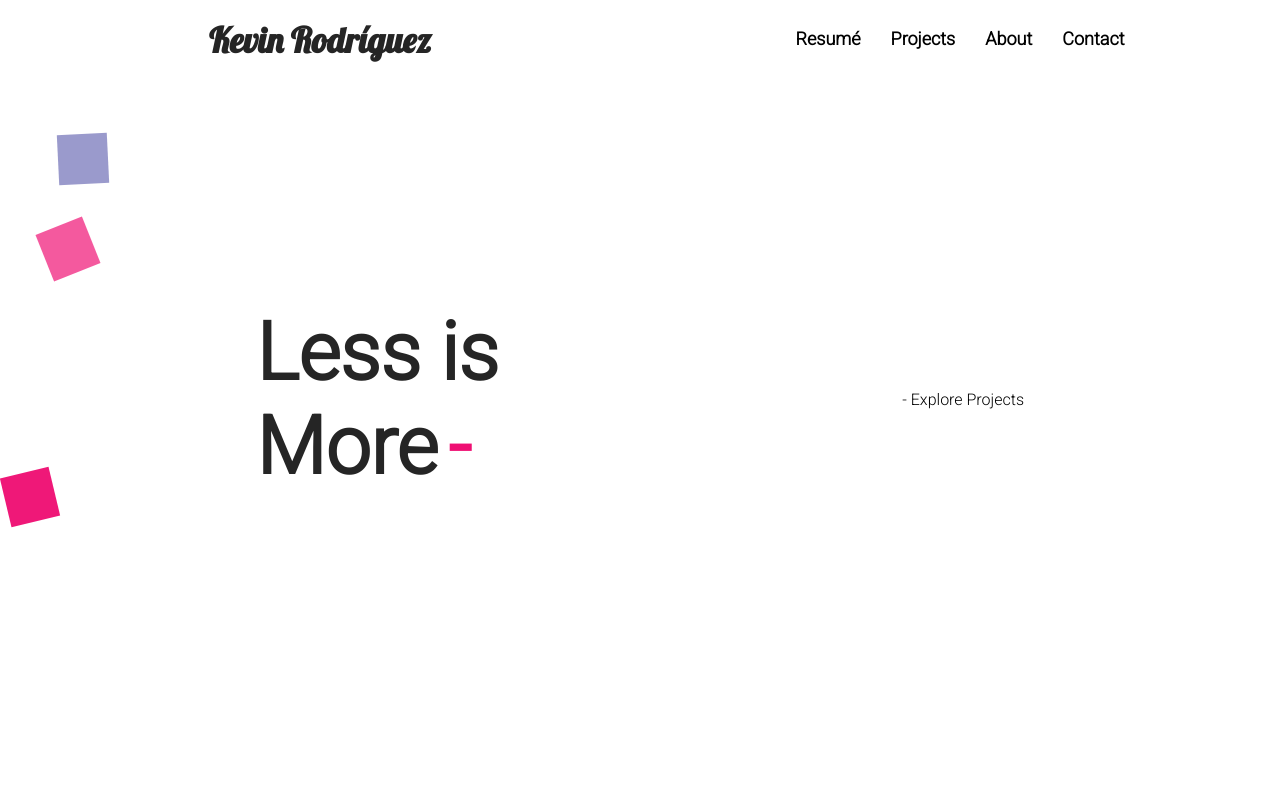
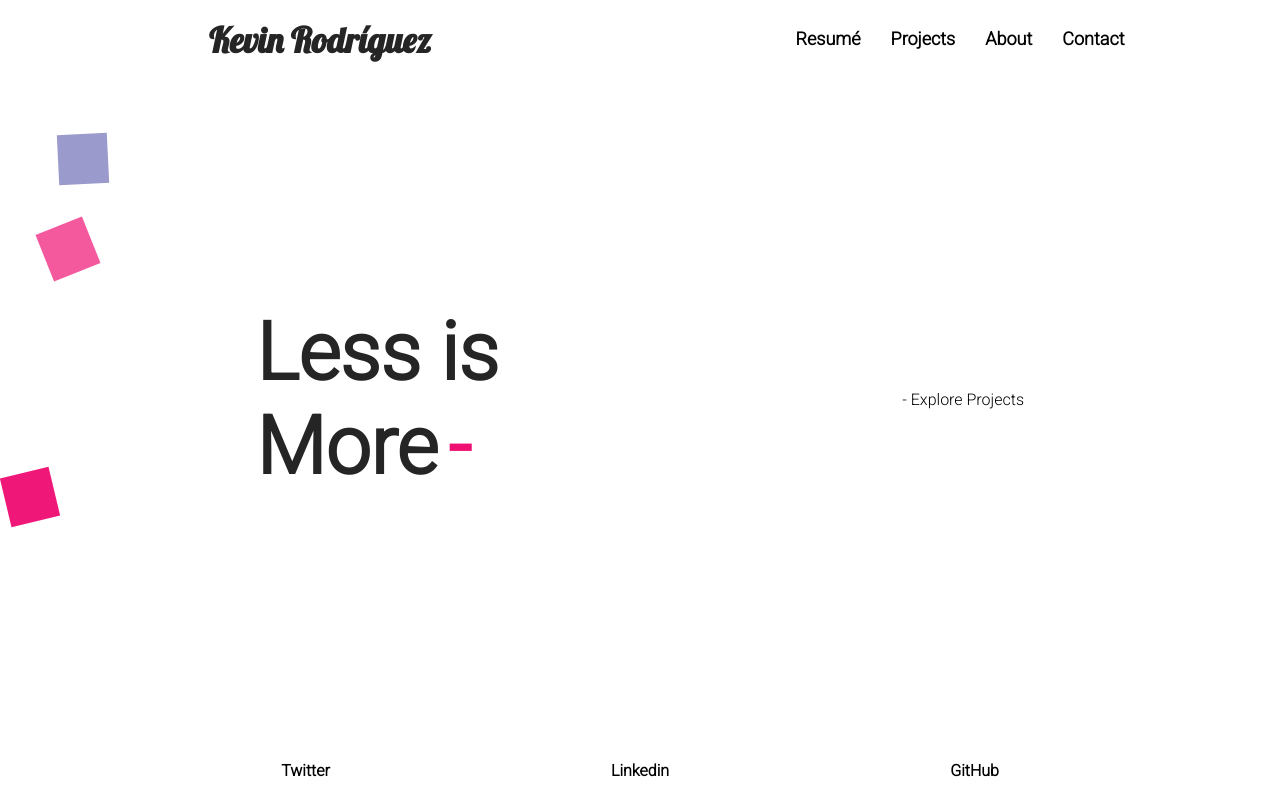
Before and after one commit to KevinIsYi/Portfolio, a React (Create React App) app: page / in a window 1280 px wide. Built offline with nearby package versions, Linux system fonts and the light colour scheme.

Commit message:
Added footer

```diff
--- /dev/null
+++ b/src/components/Footer/Footer.js
@@ -0,0 +1,11 @@
+import './footer.css';
+
+export const Footer = () => {
+    return (
+        <footer className="footer">
+            <a className="roboto bold" target="_blank" href="https://twitter.com/KevinIsYi" rel="noreferrer">Twitter</a>
+            <a className="roboto bold" target="_blank" href="https://www.linkedin.com/in/kevin-rodr%C3%ADguez-3360b31ba/" rel="noreferrer">Linkedin</a>
+            <a className="roboto bold" target="_blank" href="https://github.com/KevinIsYi" rel="noreferrer">GitHub</a>
+        </footer>
+    )
+}
--- /dev/null
+++ b/src/components/Footer/footer.css
@@ -0,0 +1,9 @@
+.footer {
+    bottom: 0;
+    display: flex;
+    justify-content: space-evenly;
+    left: 0;
+    padding: 20px 0;
+    position: fixed;
+    width: 100%;
+}
--- a/src/router/AppRouter.js
+++ b/src/router/AppRouter.js
@@ -5,6 +5,7 @@ import {
     Redirect
 } from "react-router-dom"
 import { Background } from "../components/Background/Background"
+import { Footer } from "../components/Footer/Footer"
 import { Header } from "../components/Header/Header"
 import { LandingPage } from "../screens/LandingPage/LandingPage"
 
@@ -15,11 +16,11 @@ export const AppRouter = () => {
             <Background />
             <>
                 <Switch>
-
                     <Route to="/" component={ LandingPage } />
                     <Redirect to="/" />
                 </Switch>
             </>
+            <Footer />
         </Router>
     )
 }
```
Also changed, not shown: 1 other file (tests, documents, lock files or other folders).
